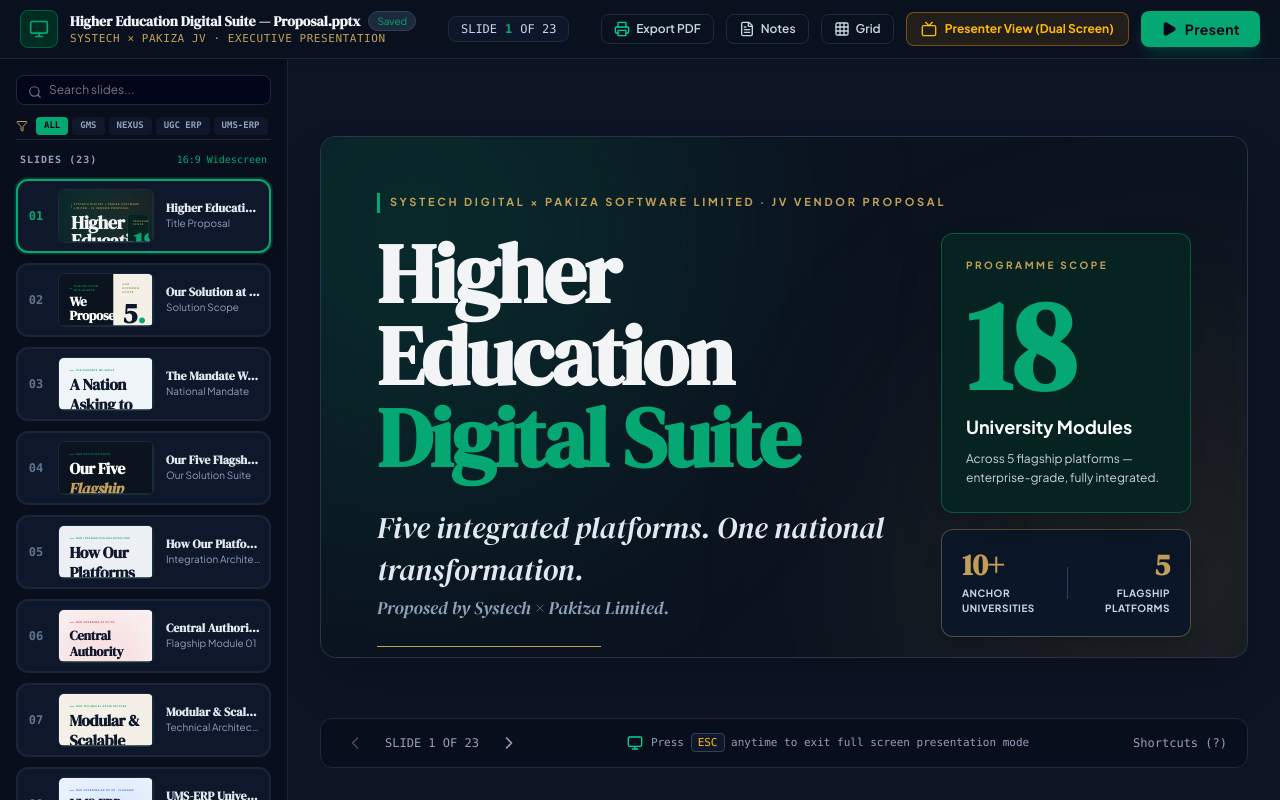
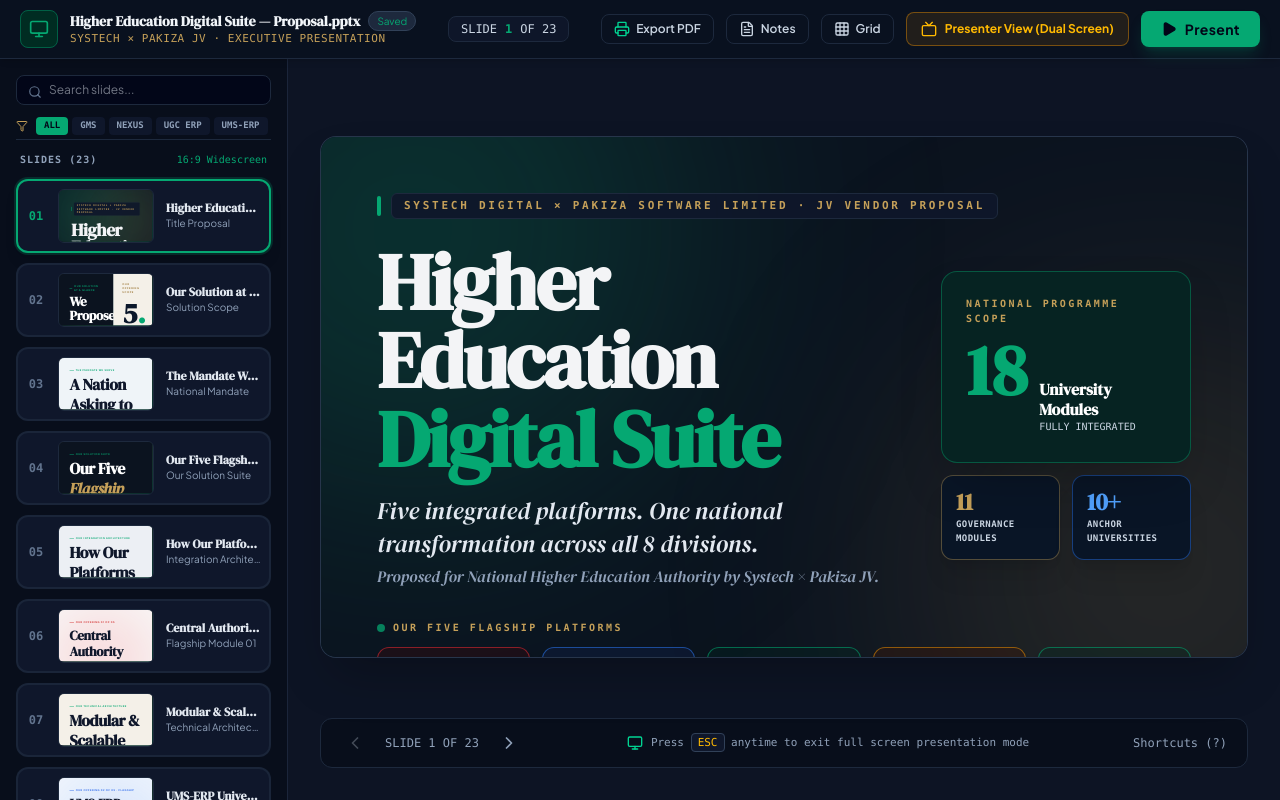
Before and after one commit to ShapnOo/ugc_erp_presentation, a React (Vite) app: page / in a window 1280 px wide. Built offline with nearby package versions, Linux system fonts and the light colour scheme; a web font is replaced by a local one.

Commit message:
Refactor Slide 1 (Cover) with 5 platform preview cards and metric badges to eliminate empty space

```diff
--- a/src/slides/Slide1_Cover.jsx
+++ b/src/slides/Slide1_Cover.jsx
@@ -1,111 +1,119 @@
 import React from 'react';
 
 export default function Slide1_Cover() {
+  const platforms = [
+    { code: 'UGC ERP', title: 'Central Governance', color: 'border-red-500/50 bg-red-950/30 text-red-400', tag: '11 MODULES' },
+    { code: 'UMS-ERP', title: 'University Management', color: 'border-blue-500/50 bg-blue-950/30 text-blue-400', tag: '18 MODULES' },
+    { code: 'AMS', title: 'Admission System', color: 'border-emerald-500/50 bg-emerald-950/30 text-[#05A872]', tag: 'ADMISSION' },
+    { code: 'NEXUS', title: 'Matchmaking Hub', color: 'border-amber-500/50 bg-amber-950/30 text-[#C5A059]', tag: 'MATCHMAKING' },
+    { code: 'GMS', title: 'Grants Management', color: 'border-emerald-500/50 bg-emerald-950/30 text-emerald-400', tag: 'GRANTS' },
+  ];
+
   return (
     <div className="relative w-full h-full bg-[#0B131F] text-slate-100 p-8 md:p-12 lg:p-14 flex flex-col justify-between overflow-hidden select-none font-sans">
       {/* Background Radial Glow Effects */}
-      <div className="absolute top-0 left-0 w-[550px] h-[550px] bg-[#05A872]/15 rounded-full blur-[120px] pointer-events-none -translate-x-1/3 -translate-y-1/3"></div>
-      <div className="absolute bottom-0 right-0 w-[500px] h-[500px] bg-[#C5A059]/10 rounded-full blur-[120px] pointer-events-none translate-x-1/3 translate-y-1/3"></div>
+      <div className="absolute top-0 left-0 w-[550px] h-[550px] bg-[#05A872]/20 rounded-full blur-[130px] pointer-events-none -translate-x-1/3 -translate-y-1/3"></div>
+      <div className="absolute bottom-0 right-0 w-[500px] h-[500px] bg-[#C5A059]/15 rounded-full blur-[130px] pointer-events-none translate-x-1/3 translate-y-1/3"></div>
 
       {/* Top Content Area */}
-      <div className="relative z-10">
+      <div className="relative z-10 space-y-6">
         {/* Sub-header Vendor Tag */}
-        <div className="flex items-center gap-2.5 mb-5">
-          <div className="w-[3px] h-5 bg-[#05A872]"></div>
-          <span className="text-[11px] font-bold tracking-[0.25em] text-[#C5A059] uppercase font-sans">
+        <div className="flex items-center gap-2.5">
+          <div className="w-1 h-5 bg-[#05A872] rounded-full"></div>
+          <span className="text-[11px] font-mono font-bold tracking-[0.25em] text-[#C5A059] uppercase bg-slate-900/90 border border-slate-800 px-3 py-1 rounded-md">
             SYSTECH DIGITAL × PAKIZA SOFTWARE LIMITED · JV VENDOR PROPOSAL
           </span>
         </div>
 
         {/* Main Title & Scope Grid */}
-        <div className="grid grid-cols-12 gap-8 items-start">
+        <div className="grid grid-cols-12 gap-8 items-center">
           {/* Left Title Block */}
-          <div className="col-span-12 lg:col-span-8 space-y-6">
-            <h1 className="font-serif text-6xl md:text-7xl lg:text-[84px] font-black tracking-tight text-[#F3F4F6] leading-[0.98]">
+          <div className="col-span-12 lg:col-span-8 space-y-4">
+            <h1 className="font-serif text-6xl md:text-7xl lg:text-[80px] font-black tracking-tight text-[#F3F4F6] leading-[0.98]">
               Higher Education <br />
               <span className="text-[#05A872] font-serif font-black">
                 Digital Suite
               </span>
             </h1>
 
-            <div className="space-y-1 pt-1">
-              <p className="font-serif italic text-2xl md:text-3xl text-slate-200 font-normal leading-snug">
-                Five integrated platforms. One national transformation.
+            <div className="space-y-1">
+              <p className="font-serif italic text-xl md:text-2xl text-slate-200 font-normal leading-snug">
+                Five integrated platforms. One national transformation across all 8 divisions.
               </p>
-              <p className="font-serif italic text-lg text-slate-400">
-                Proposed by Systech × Pakiza Limited.
+              <p className="font-serif italic text-base text-slate-400">
+                Proposed for National Higher Education Authority by Systech × Pakiza JV.
               </p>
-            </div>
-
-            {/* Gold Divider Line */}
-            <div className="w-56 h-[1.5px] bg-[#C5A059] my-6"></div>
-
-            {/* Offerings List (Reordered: UGC ERP, UMS-ERP, AMS, Nexus, GMS) */}
-            <div className="pt-1">
-              <p className="text-[11px] font-bold tracking-[0.22em] text-[#C5A059] uppercase font-sans mb-3">
-                OUR FIVE FLAGSHIP OFFERINGS
-              </p>
-              <div className="flex flex-wrap items-center gap-4 text-xl font-serif font-bold">
-                <span className="text-[#05A872] font-black border-b-2 border-[#05A872] pb-0.5">
-                  UGC ERP
-                </span>
-                <span className="text-slate-600 font-sans">•</span>
-                <span className="text-slate-200">UMS-ERP</span>
-                <span className="text-slate-600 font-sans">•</span>
-                <span className="text-slate-200">AMS</span>
-                <span className="text-slate-600 font-sans">•</span>
-                <span className="text-slate-200">Nexus</span>
-                <span className="text-slate-600 font-sans">•</span>
-                <span className="text-slate-200">GMS</span>
-              </div>
             </div>
           </div>
 
           {/* Right Scope Card */}
-          <div className="col-span-12 lg:col-span-4 space-y-4">
-            {/* Programme Scope Card */}
-            <div className="bg-[#062322] border border-[#05A872]/40 rounded-xl p-6 shadow-2xl relative overflow-hidden">
-              <p className="text-[10px] font-bold tracking-[0.25em] text-[#C5A059] uppercase font-sans mb-2">
-                PROGRAMME SCOPE
+          <div className="col-span-12 lg:col-span-4 space-y-3">
+            <div className="bg-[#062322] border border-[#05A872]/40 rounded-2xl p-6 shadow-2xl relative overflow-hidden hover-float">
+              <p className="text-[10px] font-mono font-bold tracking-[0.25em] text-[#C5A059] uppercase mb-2">
+                NATIONAL PROGRAMME SCOPE
               </p>
 
-              <div className="flex items-baseline gap-2 mb-1">
-                <span className="font-serif text-8xl lg:text-9xl font-black text-[#05A872] leading-none">
+              <div className="flex items-baseline gap-3 mb-1">
+                <span className="font-serif text-7xl font-black text-[#05A872] leading-none">
                   18
                 </span>
+                <div>
+                  <h3 className="text-base font-bold text-white font-serif leading-tight">
+                    University Modules
+                  </h3>
+                  <p className="text-[10px] text-slate-300 font-mono">FULLY INTEGRATED</p>
+                </div>
               </div>
-
-              <h3 className="text-lg font-bold text-white mb-2 font-sans">
-                University Modules
-              </h3>
-
-              <p className="text-xs text-slate-300 leading-relaxed font-sans font-light">
-                Across 5 flagship platforms — enterprise-grade, fully integrated.
-              </p>
             </div>
 
-            {/* Secondary Metric Box */}
-            <div className="bg-[#0B1728] border border-[#C5A059]/40 rounded-xl p-5 shadow-xl flex items-center justify-between font-sans">
-              <div>
-                <span className="font-serif text-3xl font-black text-[#C5A059] block leading-none">10+</span>
-                <span className="text-[10px] uppercase tracking-wider text-slate-300 font-bold mt-1.5 block">
-                  Anchor Universities
+            {/* Secondary Metric Grid */}
+            <div className="grid grid-cols-2 gap-3 font-sans">
+              <div className="bg-[#091526] border border-[#C5A059]/40 rounded-xl p-3.5 shadow-xl hover-float">
+                <span className="font-serif text-2xl font-black text-[#C5A059] block leading-none">11</span>
+                <span className="text-[9px] font-mono uppercase tracking-wider text-slate-300 font-bold mt-1 block">
+                  Governance Modules
                 </span>
               </div>
-              <div className="w-[1px] h-8 bg-slate-700"></div>
-              <div className="text-right">
-                <span className="font-serif text-3xl font-black text-[#C5A059] block leading-none">5</span>
-                <span className="text-[10px] uppercase tracking-wider text-slate-300 font-bold mt-1.5 block">
-                  Flagship Platforms
+              <div className="bg-[#091526] border border-blue-500/40 rounded-xl p-3.5 shadow-xl hover-float">
+                <span className="font-serif text-2xl font-black text-blue-400 block leading-none">10+</span>
+                <span className="text-[9px] font-mono uppercase tracking-wider text-slate-300 font-bold mt-1 block">
+                  Anchor Universities
                 </span>
               </div>
             </div>
           </div>
         </div>
+
+        {/* Middle Section: 5 Platform Preview Cards (Filling the blank space beautifully) */}
+        <div className="pt-2">
+          <p className="text-[10px] font-mono font-bold tracking-[0.25em] text-[#C5A059] uppercase mb-3 flex items-center gap-2">
+            <span className="w-2 h-2 rounded-full bg-[#05A872] animate-pulse"></span>
+            OUR FIVE FLAGSHIP PLATFORMS
+          </p>
+
+          <div className="grid grid-cols-1 md:grid-cols-5 gap-3">
+            {platforms.map((p) => (
+              <div
+                key={p.code}
+                className={`border ${p.color} p-4 rounded-xl shadow-lg flex flex-col justify-between h-28 hover-float cursor-pointer`}
+              >
+                <div className="flex items-center justify-between">
+                  <span className="font-serif font-black text-base text-white">{p.code}</span>
+                  <span className="text-[8px] font-mono font-bold px-1.5 py-0.5 rounded bg-black/40 text-slate-300 uppercase">
+                    {p.tag}
+                  </span>
+                </div>
+                <p className="text-[11px] text-slate-300 font-sans leading-tight">
+                  {p.title}
+                </p>
+              </div>
+            ))}
+          </div>
+        </div>
       </div>
 
       {/* Bottom Footer */}
-      <div className="relative z-10 pt-6 border-t border-slate-800/80 flex flex-col md:flex-row items-center justify-between text-[11px] text-slate-400 font-sans gap-2">
+      <div className="relative z-10 pt-4 border-t border-slate-800 flex flex-col md:flex-row items-center justify-between text-[11px] text-slate-400 font-mono gap-2">
         <div className="font-bold tracking-wider uppercase text-slate-300">
           PROPOSED BY THE SYSTECH × PAKIZA JV
         </div>
@@ -113,7 +121,7 @@
           For: National Higher Education Authority
         </div>
         <div className="font-bold tracking-widest text-slate-200 uppercase text-[10px]">
-          SYSTECH × PAKIZA <span className="text-[#C5A059] font-normal">JOINT VENTURE</span>
+          SYSTECH × PAKIZA <span className="text-[#C5A059]">JOINT VENTURE</span>
         </div>
       </div>
     </div>
```
